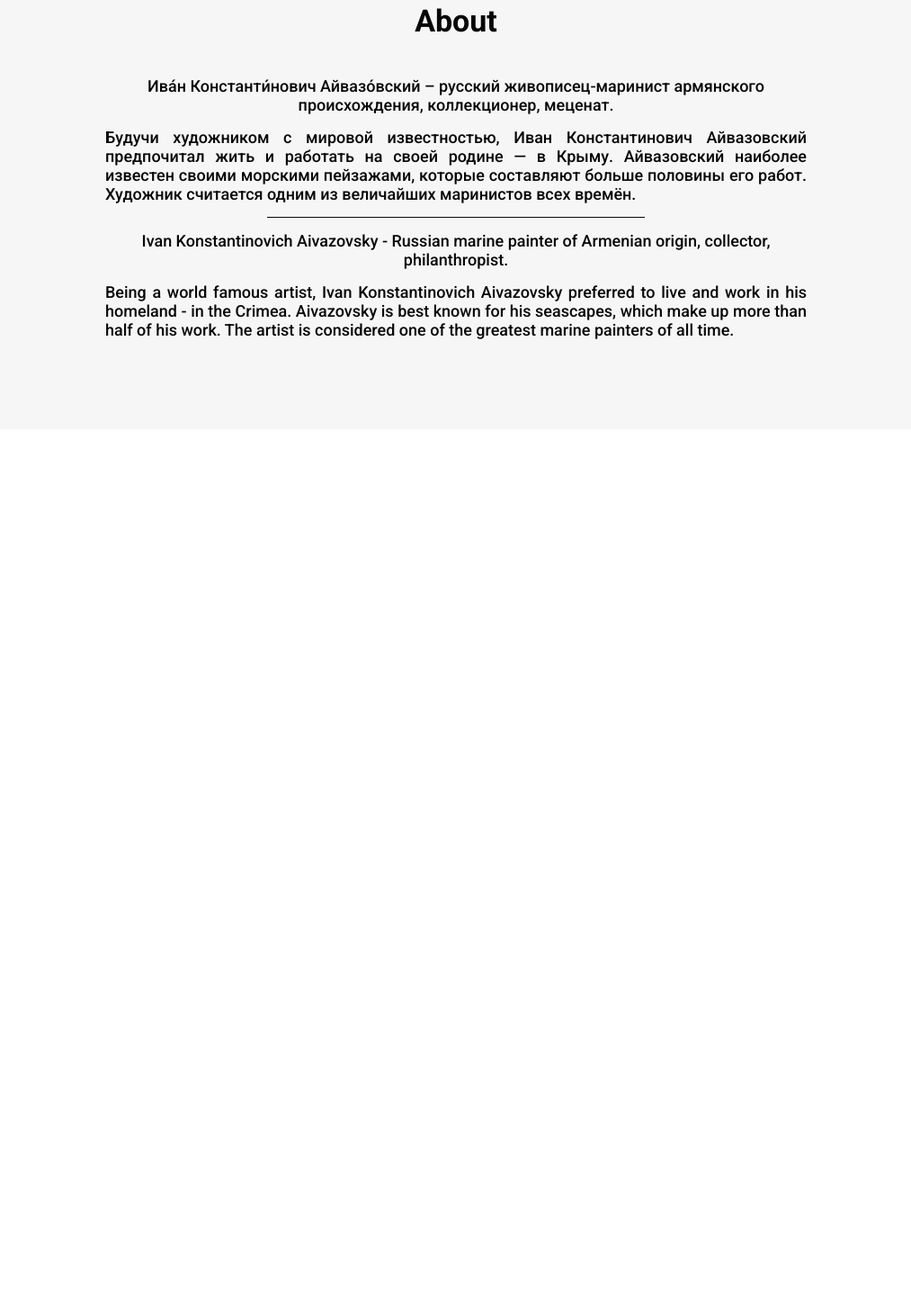
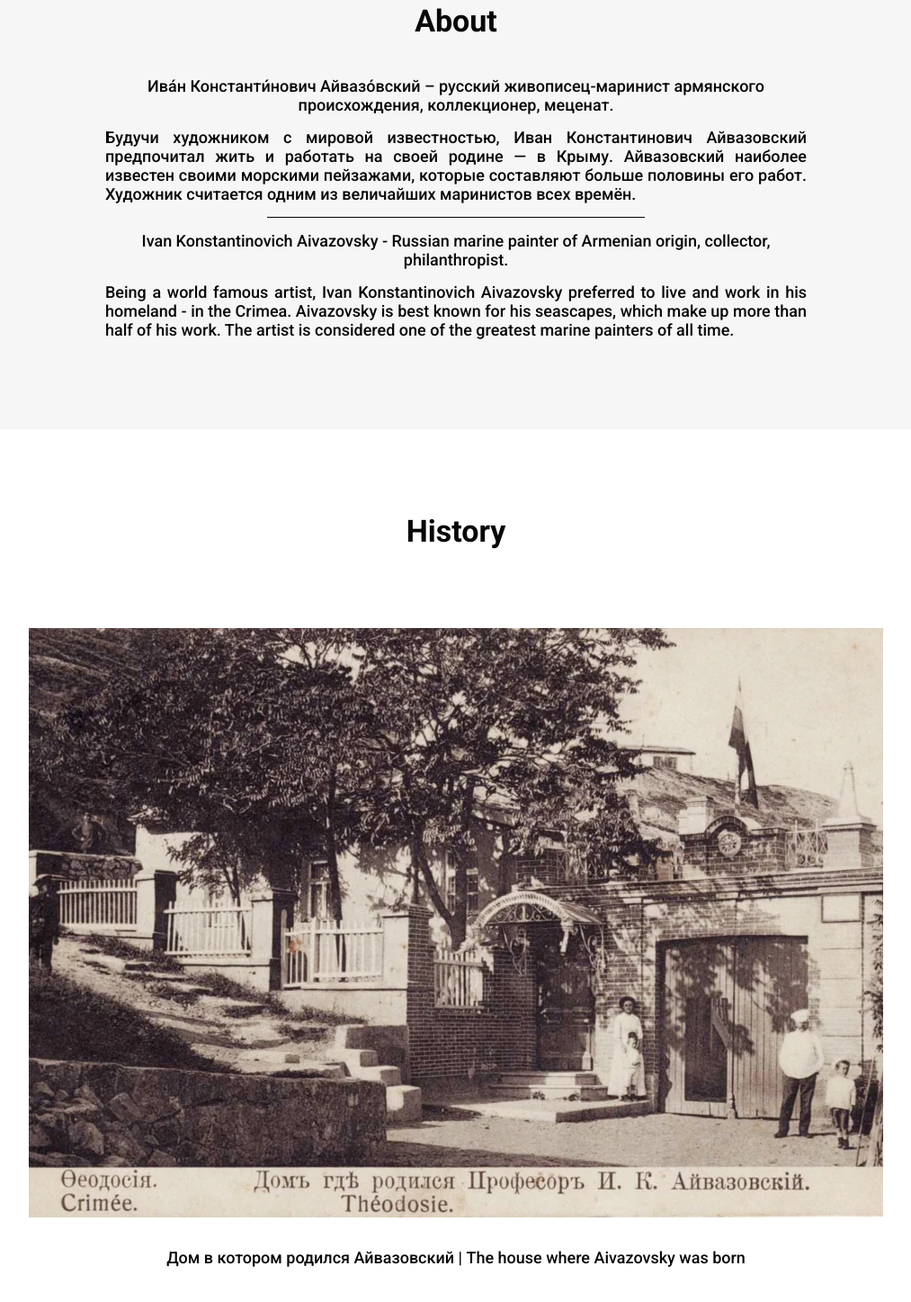
Before and after one commit to Mistyowl/aivazovski_wd1, a plain HTML site: page index.html in a window 1280 px wide. Shown: the part 924-2371 px from the top of the page at 90% size, without its empty margins (133-1146 px from the left). Before the commit the page ends 1401 px from the top, so only its background shows below. Drawn offline with Linux system fonts and the light colour scheme.

Commit message:
History section

```diff
--- a/index.css
+++ b/index.css
@@ -3,3 +3,4 @@
 @import url(style/header.css);
 @import url(style/home.css);
 @import url(style/about.css);
+@import url(style/history.css);
--- a/index.html
+++ b/index.html
@@ -55,6 +55,13 @@
                 <p class="about-description-en" aria-label="about desctiption en">Being a world famous artist, Ivan Konstantinovich Aivazovsky preferred to live and work in his homeland - in the Crimea. Aivazovsky is best known for his seascapes, which make up more than half of his work. The artist is considered one of the greatest marine painters of all time.</p>
             </div>
         </section>
+        <section class="history" aria-label="history section">
+            <div class="container">
+                <h2 class="history-title" aria-label="history title">History</h2>
+                <img src="assets/webp/history.webp" alt="Photo the house where Aivazovsky was born" class="history-img">
+                <p class="history-description" aria-label="history description">Дом в котором родился Айвазовский | The house where Aivazovsky was born </p>
+            </div>
+        </section>
     </main>
     <footer>
 
--- /dev/null
+++ b/style/history.css
@@ -0,0 +1,25 @@
+.history {
+    background-color: var(--bg-main);
+    padding: 65px 30px 70px;
+    text-align: center;
+    color: var(--color-main-black);
+}
+
+.history-title {
+    font-size: 34px;
+    font-weight: 700;
+}
+
+.history-img {
+    width: 100%;
+    max-width: 950px;
+    height: 655px;
+    object-fit: cover;
+    margin: 60px 0 0;
+}
+
+.history-description {
+    font-size: 18px;
+    font-weight: 500;
+    margin: 30px 0 0;
+}
```
